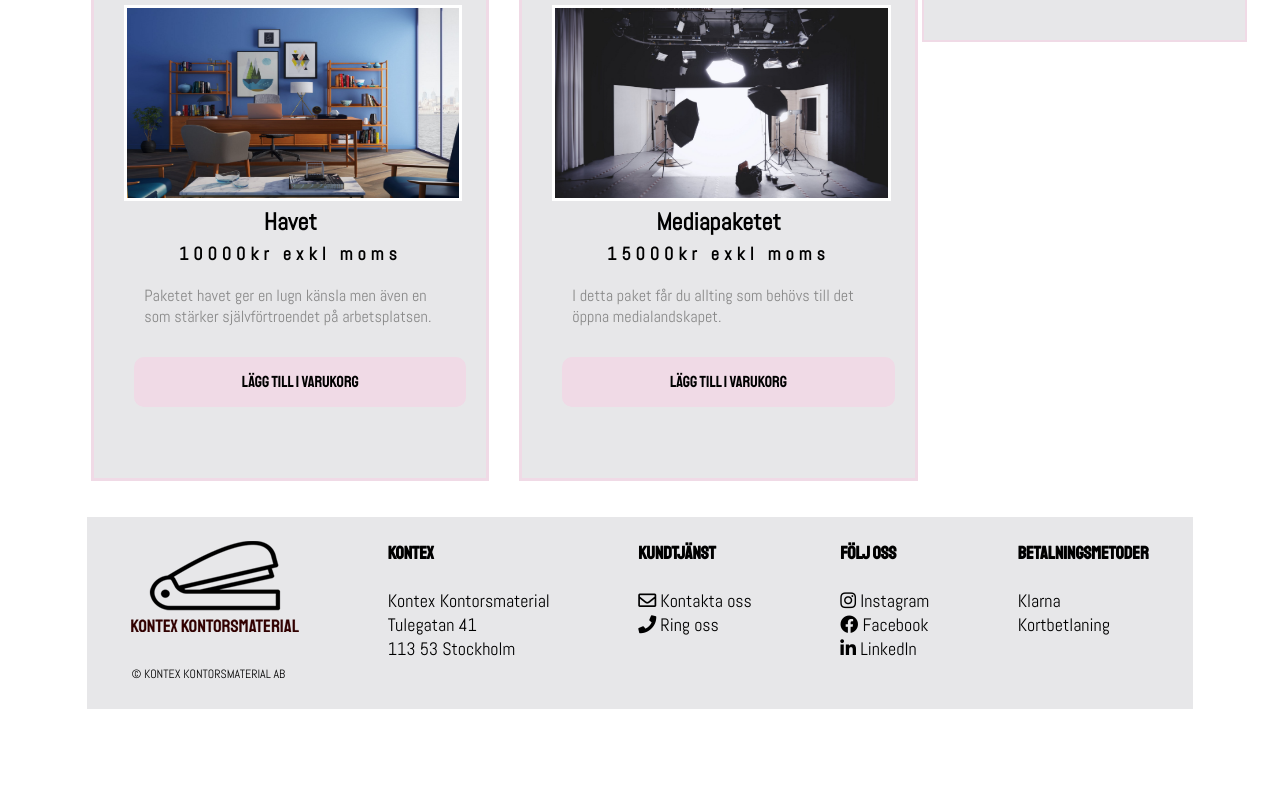
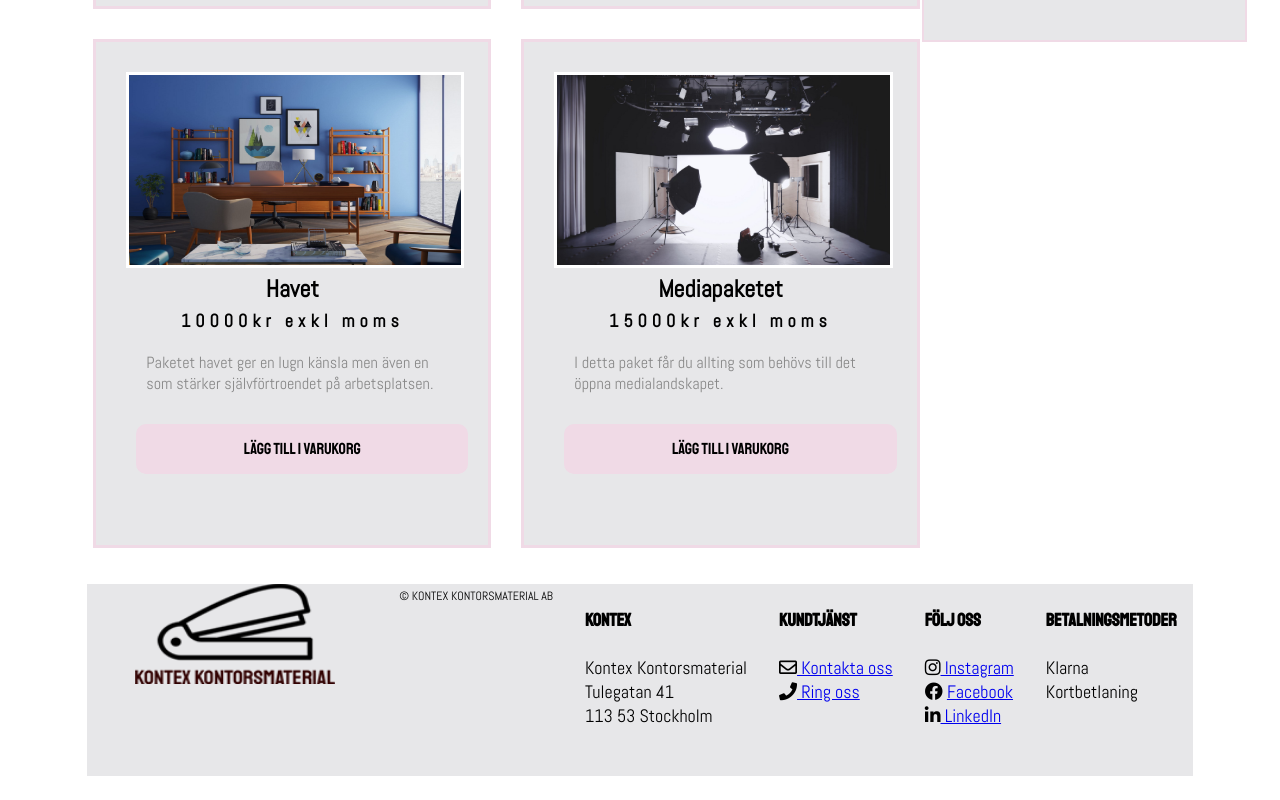
Before and after one commit to Amandabilby/Gruppinlamning, a website: page produktsida.html in a window 1280 px wide. Shown: the part 962-1762 px from the top of the page. Before the commit the page ends 1695 px from the top, so only its background shows below. Drawn offline with Linux system fonts and the light colour scheme.

Commit message:
validerat

```diff
--- a/produktsida.html
+++ b/produktsida.html
@@ -44,8 +44,10 @@
         </form>
 
         <div class="navbar">
+          <ul>
           <li><a href="index.html">Hem</a></li>
           <li><a class="active" href="produktsida.html">Produkter</a></li>
+        </ul>
         </div>
       </div>
 
@@ -54,56 +56,57 @@
       <!-- Produkter -->
 
       <h2 id="produktrubrik">Våra paket</h2>
-      <hr width="100%" />
+      <hr>
       <div id="cart-wrap">
         <div class="cart-productss" id="cart-products"></div>
         <div id="cart-list"></div>
       </div>
 
+
+              <!-- Footer  -->
               <footer class="footer">
-        <span>
+
                   <br />
-          <img class="logga" src="public/bilder/logga.png" alt="logga" />
+                  <img class="logga" src="public/bilder/logga.png" alt="logga" height="100" width="200" />
                   <br /><br />
                   <div class="copy">
                     &copy; Kontex kontorsmaterial AB
                   </div>
-        </span>
 
-              <!-- Footer  -->
-        <span id="kontex">
+
+                <div id="kontex">
                   <h4>Kontex</h4>
 
                   Kontex Kontorsmaterial<br />
                   Tulegatan 41<br />
                   113 53 Stockholm
-        </span>
+                </div>
 
                 <div id="kundtjanst">
                   <h4>Kundtjänst</h4>
 
                   <i class="far fa-envelope"></i
-          ><a id="länk" href="mailto:"> Kontakta oss</a><br />
-          <i class="fas fa-phone"></i><a id="länk" href="tel:"> Ring oss</a
+                  ><a id="länkfyra" href="mailto:"> Kontakta oss</a><br />
+                  <i class="fas fa-phone"></i><a id="länkfem" href="tel:"> Ring oss</a
                   ><br />
                 </div>
 
                 <div id="foljoss">
                   <h4>Följ oss</h4>
                   <i class="fab fa-instagram"></i
-          ><a id="länk" href="insta"> Instagram</a><br />
-          <i class="fab fa-facebook-f"></i> <a id="länk" href="fb"> Facebook</a
+                  ><a id="länksex" href="insta"> Instagram</a><br />
+                  <i class="fab fa-facebook-f"></i> <a id="länktvå" href="fb"> Facebook</a
                   ><br />
                   <i class="fab fa-linkedin"></i
-          ><a id="länk" href="linkedin"> LinkedIn</a><br />
+                  ><a id="länktre" href="linkedin"> LinkedIn</a><br />
                 </div>
 
-        <span id="betalning">
+                <div id="betalning">
                   <h4>Betalningsmetoder</h4>
 
                   Klarna <br />
                   Kortbetlaning
-        </span>
+                </div>
               </footer>
     </div>
   </body>
--- a/public/scss/_footer.scss
+++ b/public/scss/_footer.scss
@@ -12,12 +12,12 @@
     text-transform: uppercase;
 }
 
-#länk:visited {
+#länk:visited #länktvå:visited #länktre:visited {
         text-decoration: none;
         color: black;
 }
 
-#länk:link {
+#länk:link #länktvå:link #länktre:link {
     text-decoration: none;
     color:black;
 }
```
Also changed, not shown: index.html (+14 -16 lines), public/dist/style.css. Lines whose indentation alone changed are shown as unchanged.
